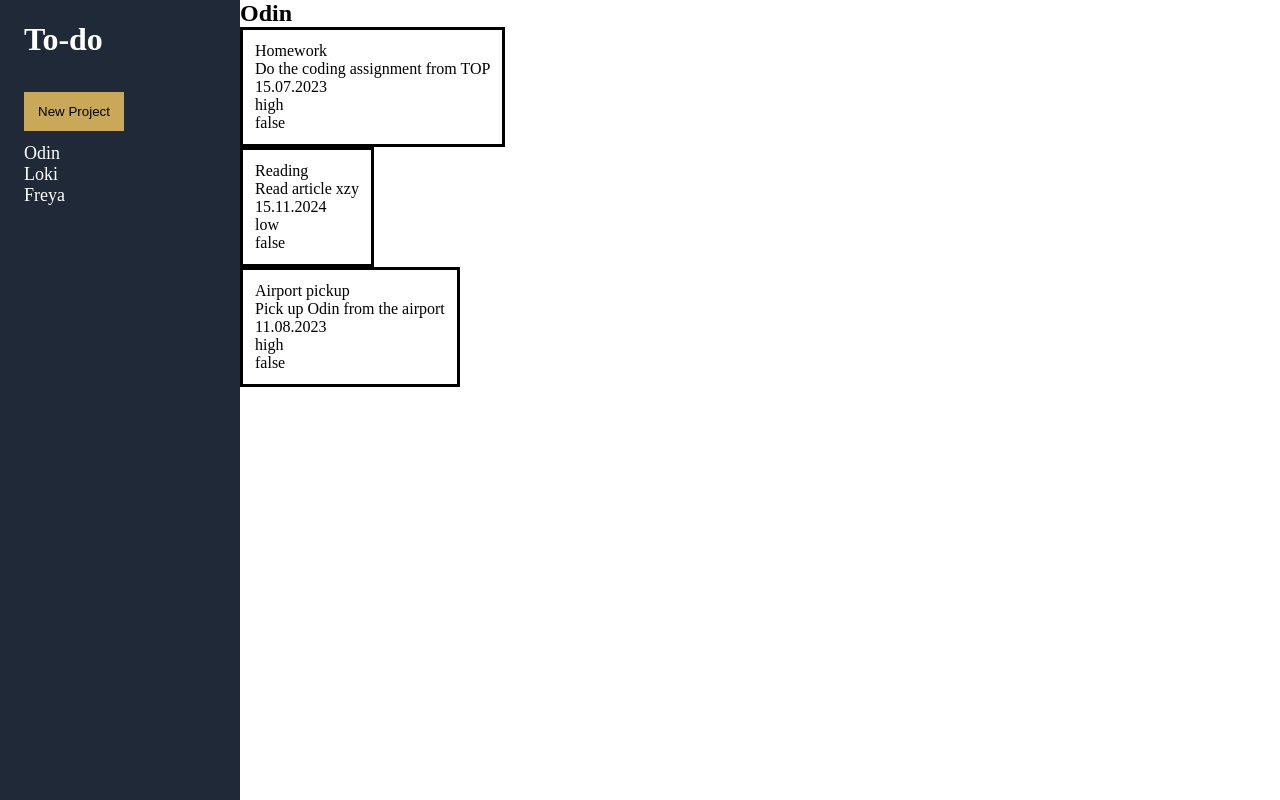
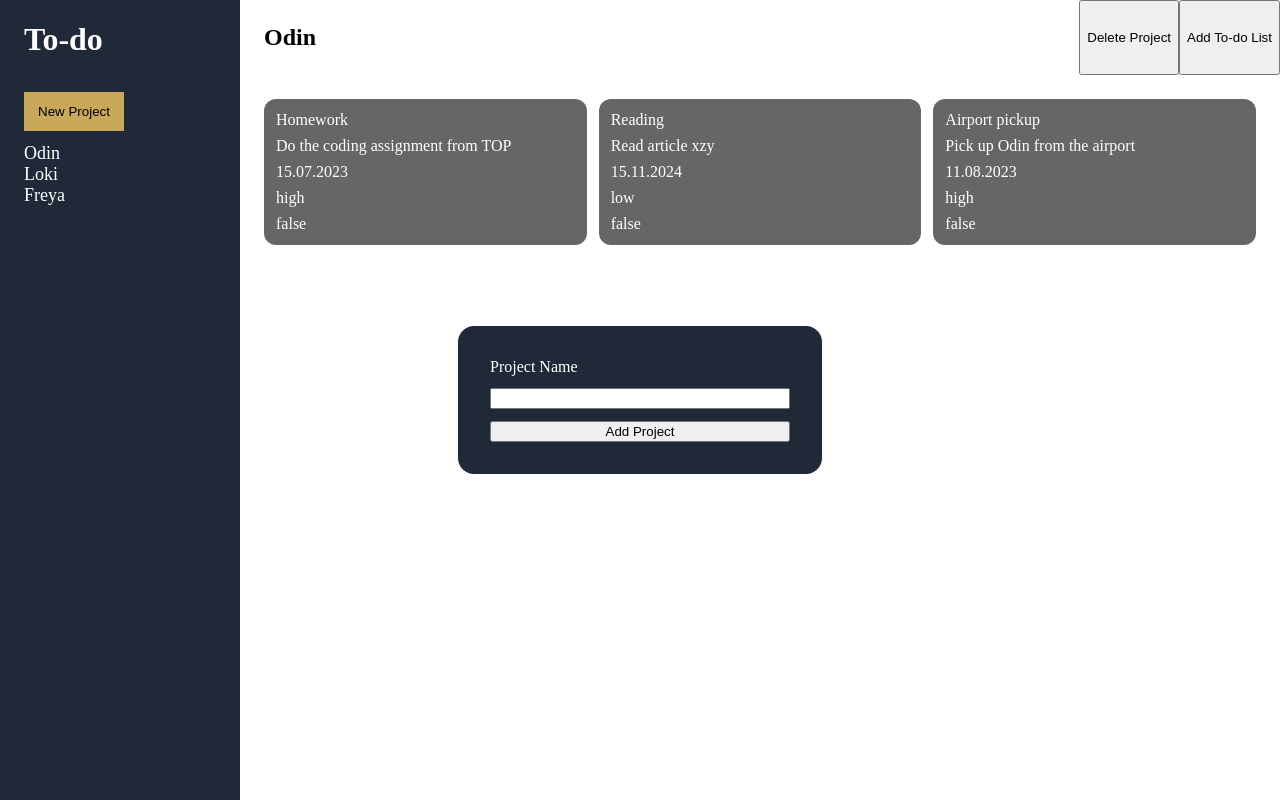
Before and after one commit to B96-osrs/todo-list, a website built with webpack: page dist/index.html in a window 1280 px wide. Both pictures are taken after a click on the button "New Project". Built offline with nearby package versions, Linux system fonts and the light colour scheme.

Commit message:
Add function to create new Projects

```diff
--- a/src/displayController.js
+++ b/src/displayController.js
@@ -1,6 +1,7 @@
 const displayController = (function() {
 
     function displayProjectList(parent, projectArray) {
+        parent.innerHTML = "";
         for(let i = 0; i < projectArray.length; i++) {
             let projectDiv = document.createElement("div");
             projectDiv.classList.add("project");
@@ -12,10 +13,15 @@ const displayController = (function() {
     }
 
     function displayTodoItems(parent, project) {
+        let cardContainer = document.createElement("div");
+        cardContainer.classList.add("card-container");
+        parent.appendChild(cardContainer);
+
         project.todoArray.forEach(element => {
+
             let todoCard = document.createElement("div");
             todoCard.classList.add("todo-card");
-            parent.appendChild(todoCard);
+            cardContainer.appendChild(todoCard);
 
             createTodoElements(todoCard,element);
 
@@ -46,13 +52,25 @@ const displayController = (function() {
 
     function displayProjectHeader(parent, project) {
         let projectHeader = document.createElement("div");
+        projectHeader.classList.add("project-header");
         parent.appendChild(projectHeader);
 
         let projectName = document.createElement("div");
         projectName.classList.add("project-title");
         projectName.textContent = project.name;
 
+        let projectDeleteButton = document.createElement("button");
+        projectDeleteButton.setAttribute("id","delete-button");
+        projectDeleteButton.textContent = "Delete Project";
+
+        let projectAddTodoButton = document.createElement("button");
+        projectAddTodoButton.setAttribute("id","add-todo-button");
+        projectAddTodoButton.textContent = "Add To-do List";
+
+
         projectHeader.appendChild(projectName);
+        projectHeader.appendChild(projectDeleteButton);
+        projectHeader.appendChild(projectAddTodoButton);
 
     }
 
@@ -60,8 +78,36 @@ const displayController = (function() {
         parent.innerHTML = "";
     }
 
+    function showProjectModal(parent) {
+        let projectModal = document.createElement("div");
+        projectModal.classList.add("project-form");
+        parent.appendChild(projectModal);
 
-    return {displayProjectList, displayTodoItems, displayProjectHeader,clearCurrentProject};
+        let projectInput = document.createElement("input");
+        projectInput.setAttribute("type", "text");
+        projectInput.setAttribute("id", "project-input");
+
+        let projectInputLabel = document.createElement("label");
+        projectInputLabel.setAttribute("for","project-input");
+        projectInputLabel.textContent = "Project Name";
+
+        let projectSubmitButton = document.createElement("button");
+        projectSubmitButton.setAttribute("id", "submit-button");
+        projectSubmitButton.textContent = "Add Project";
+
+        projectModal.appendChild(projectInputLabel);
+        projectModal.appendChild(projectInput);
+        projectModal.appendChild(projectSubmitButton);
+    }
+
+
+    function hideProjectModal() {
+       let contentBox = document.querySelector(".content");
+        contentBox.removeChild(contentBox.lastChild);
+    }
+
+
+    return {displayProjectList, displayTodoItems, displayProjectHeader,clearCurrentProject, showProjectModal, hideProjectModal};
 })();
 
 
--- a/src/index.js
+++ b/src/index.js
@@ -2,9 +2,10 @@ import {Project} from "./project";
 import {toDo} from ".//todo";
 import {displayController} from "./displayController";
 import "./style.css";
-
+const contentBox = document.querySelector(".content");
 const projectListBox = document.querySelector(".project-list");
 const mainContainer = document.querySelector(".main-container");
+const createProjectButton = document.getElementById("project-button");
 let projectArray = [];
 
 
@@ -43,6 +44,24 @@ window.addEventListener("click",function(e) {
         displayController.displayProjectHeader(mainContainer,projectArray[num]);
         displayController.displayTodoItems(mainContainer,projectArray[num]);
     }
+});
 
+createProjectButton.addEventListener("click", function(e) {
+    console.log("new project clicked");
+    displayController.showProjectModal(contentBox);
+
+    const submitProjectButton = document.getElementById("submit-button");
+    submitProjectButton.addEventListener("click", function(e) {
+        let projectNameInput = document.getElementById("project-input");
+        if(projectNameInput.value === "") {
+            console.log("empty field");
+        }
+        else {
+        projectArray.push(Project(projectNameInput.value));
+        console.log(projectArray);
+        displayController.displayProjectList(projectListBox, projectArray);
+        displayController.hideProjectModal();
+        }
+    });
 
 });
--- a/src/style.css
+++ b/src/style.css
@@ -43,14 +43,55 @@ body {
     font-size: 18px;
 }
 
+.card-container {
+    padding: 24px;
+    display: grid;
+    grid-template-columns: repeat(auto-fit,minmax(240px,1fr));
+    gap: 12px;
+}
+
 .todo-card {
+    color: white;
+    font-size: 16px;
     display: flex;
     flex-direction: column;
-    border-style: solid;
     padding: 12px;
-    width: max-content;
+    border-radius: 12px;
+    gap: 8px;
+    background-color: rgba(0, 0, 0, 0.6);
 }
 .project-title {
+    padding: 24px;
     font-size: 24px;
     font-weight: bold;
 }
+
+.project:hover {
+    color: var(--secondary);
+    cursor: pointer;
+    transform: scale(1.05);
+}
+
+.project-header {
+    display: flex;
+}
+
+#delete-button {
+    margin-left: auto;
+}
+
+.project-form {
+    display: flex;
+    width: 300px;
+    background-color:var(--primary);
+    color: white;
+    flex-direction: column;
+    gap: 12px;
+    padding: 32px;
+    border-radius: 16px;
+    position: absolute;
+    top: 50%;
+    left: 50%;
+    transform: translate(-50%,-50%);
+    box-shadow: 6px 6px 12px 1px;
+}
```
Also changed, not shown: dist/main.js.
